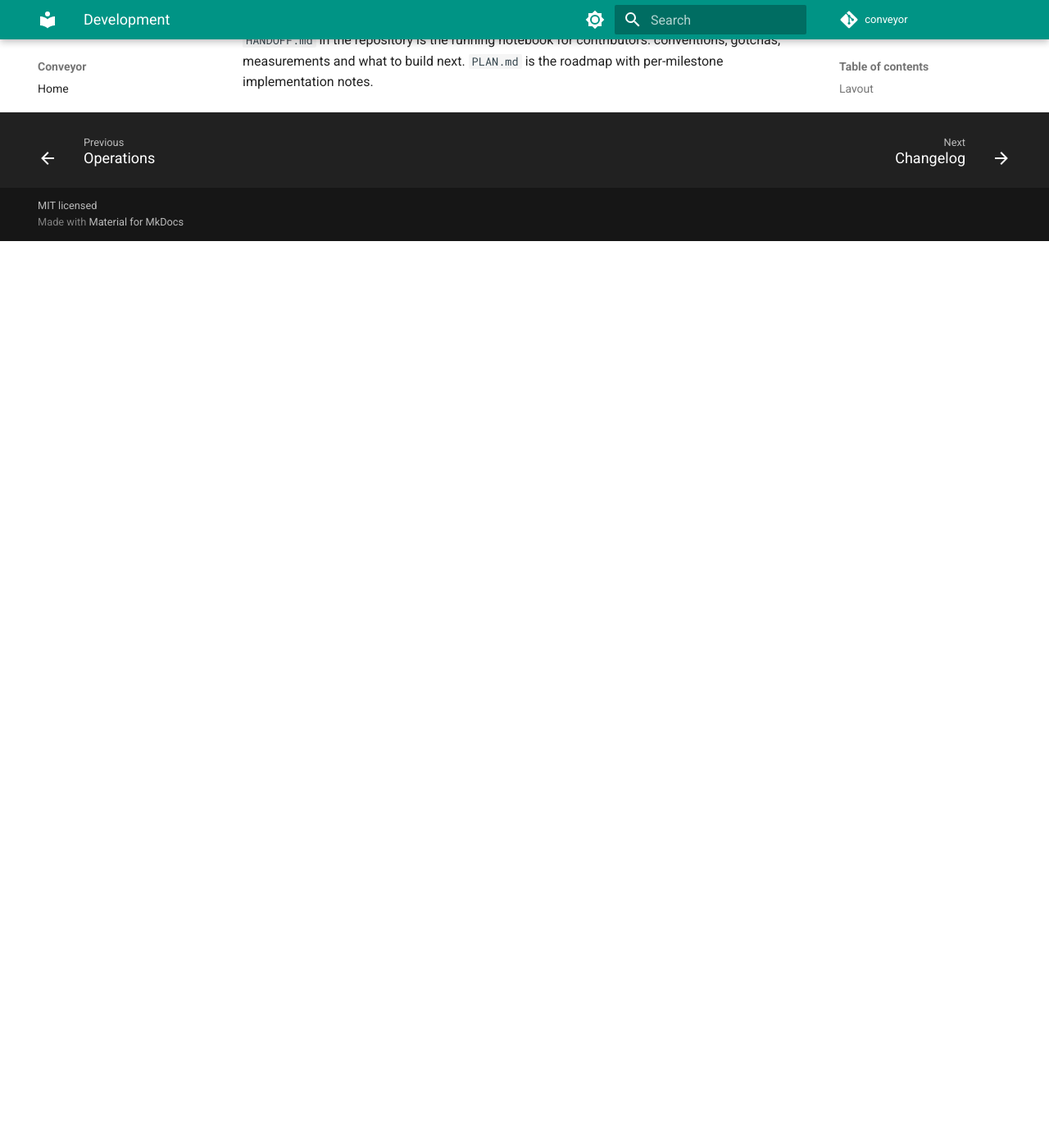
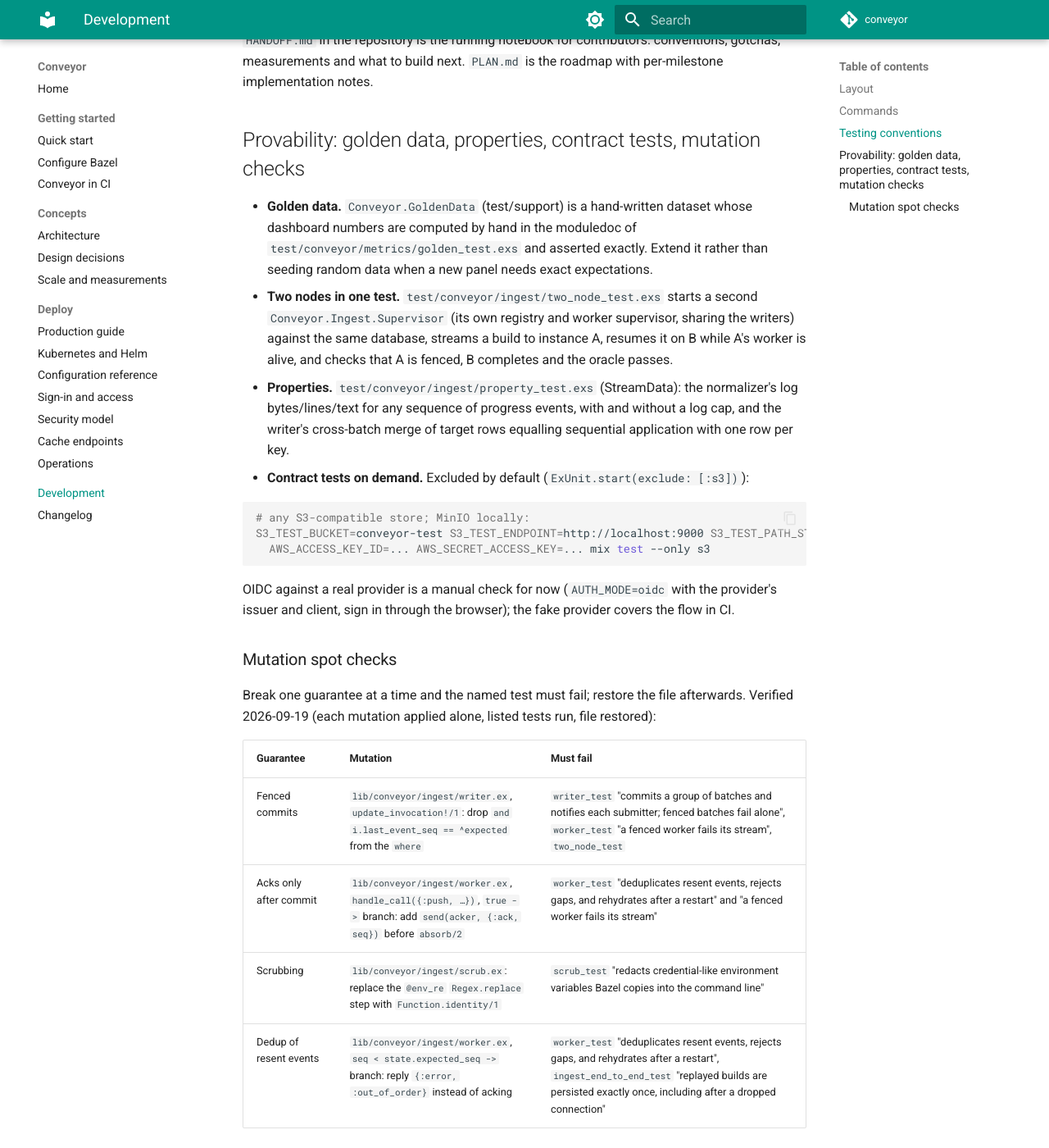
Before and after one commit to erneestoc/conveyor, an MkDocs documentation site: the page built from docs/development.md, in a window 1280 px wide and 1400 px high, scrolled down 1444 px. Shown: the whole window at 82% size. Built offline with MkDocs 1.6.1 and Material for MkDocs 9.7.7, drawn with Linux system fonts in a browser that asks for light colours; comment, search, counter and statistics services are not loaded; before the commit the page ends 1738 px from its top, so only the background shows below that.

Commit message:
Provability: two-node fencing test, StreamData properties, S3 contract test, mutation checklist
Ingest.Context carries the registry and worker-supervisor names and Ingest.Supervisor
can start a bare second instance, so two_node_test streams a build to instance A,
resumes it on B against the same database, sees A fenced and B complete with the oracle
green. property_test covers the normalizer's log accounting (with and without the cap)
and the writer's cross-batch merge of target rows. s3_contract_test (tag :s3, excluded by
default) round-trips a blob through a real S3-compatible store; verified against MinIO.
docs/development.md gains the provability section and the mutation checklist, every
mutation run and caught by the named tests.

Co-Authored-By: Claude Fable 5.1 <noreply@anthropic.com>
Claude-Session: https://claude.ai/code/session_013T4qUDStW7F9C64ivhxJdn

````diff
--- a/docs/development.md
+++ b/docs/development.md
@@ -48,3 +48,41 @@ test/fixtures/bep/     recorded builds used by tests, the replayer, the seed and
 `HANDOFF.md` in the repository is the running notebook for contributors: conventions,
 gotchas, measurements and what to build next. `PLAN.md` is the roadmap with per-milestone
 implementation notes.
+
+## Provability: golden data, properties, contract tests, mutation checks
+
+- **Golden data.** `Conveyor.GoldenData` (test/support) is a hand-written dataset whose
+  dashboard numbers are computed by hand in the moduledoc of
+  `test/conveyor/metrics/golden_test.exs` and asserted exactly. Extend it rather than
+  seeding random data when a new panel needs exact expectations.
+- **Two nodes in one test.** `test/conveyor/ingest/two_node_test.exs` starts a second
+  `Conveyor.Ingest.Supervisor` (its own registry and worker supervisor, sharing the
+  writers) against the same database, streams a build to instance A, resumes it on B while
+  A's worker is alive, and checks that A is fenced, B completes and the oracle passes.
+- **Properties.** `test/conveyor/ingest/property_test.exs` (StreamData): the normalizer's
+  log bytes/lines/text for any sequence of progress events, with and without a log cap,
+  and the writer's cross-batch merge of target rows equalling sequential application with
+  one row per key.
+- **Contract tests on demand.** Excluded by default (`ExUnit.start(exclude: [:s3])`):
+
+  ```sh
+  # any S3-compatible store; MinIO locally:
+  S3_TEST_BUCKET=conveyor-test S3_TEST_ENDPOINT=http://localhost:9000 S3_TEST_PATH_STYLE=true \
+    AWS_ACCESS_KEY_ID=... AWS_SECRET_ACCESS_KEY=... mix test --only s3
+  ```
+
+  OIDC against a real provider is a manual check for now (`AUTH_MODE=oidc` with the
+  provider's issuer and client, sign in through the browser); the fake provider covers the
+  flow in CI.
+
+### Mutation spot checks
+
+Break one guarantee at a time and the named test must fail; restore the file afterwards.
+Verified 2026-09-19 (each mutation applied alone, listed tests run, file restored):
+
+| Guarantee | Mutation | Must fail |
+|---|---|---|
+| Fenced commits | `lib/conveyor/ingest/writer.ex`, `update_invocation!/1`: drop `and i.last_event_seq == ^expected` from the `where` | `writer_test` "commits a group of batches and notifies each submitter; fenced batches fail alone", `worker_test` "a fenced worker fails its stream", `two_node_test` |
+| Acks only after commit | `lib/conveyor/ingest/worker.ex`, `handle_call({:push, …})`, `true ->` branch: add `send(acker, {:ack, seq})` before `absorb/2` | `worker_test` "deduplicates resent events, rejects gaps, and rehydrates after a restart" and "a fenced worker fails its stream" |
+| Scrubbing | `lib/conveyor/ingest/scrub.ex`: replace the `@env_re` `Regex.replace` step with `Function.identity/1` | `scrub_test` "redacts credential-like environment variables Bazel copies into the command line" |
+| Dedup of resent events | `lib/conveyor/ingest/worker.ex`, `seq < state.expected_seq ->` branch: reply `{:error, :out_of_order}` instead of acking | `worker_test` "deduplicates resent events, rejects gaps, and rehydrates after a restart", `ingest_end_to_end_test` "replayed builds are persisted exactly once, including after a dropped connection" |
````
Also changed, not shown: HANDOFF.md (+1 -6 lines), 9 other files.
